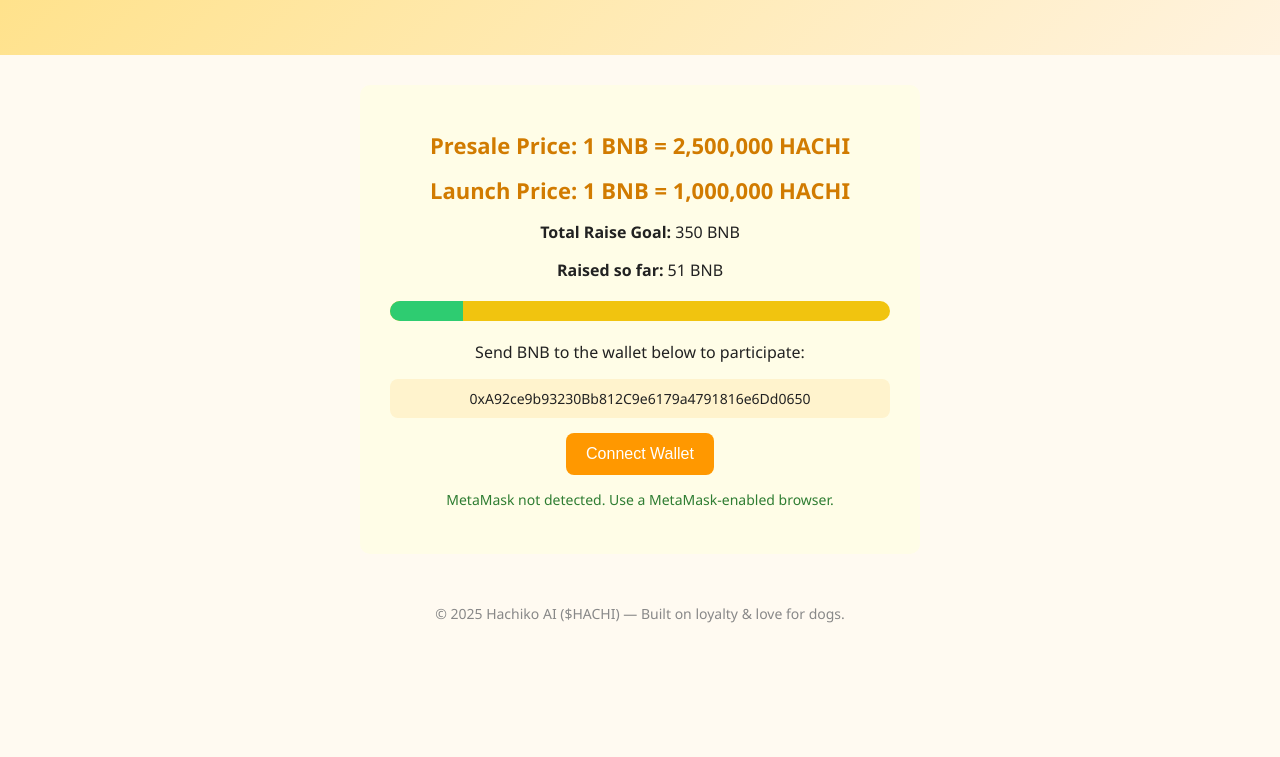
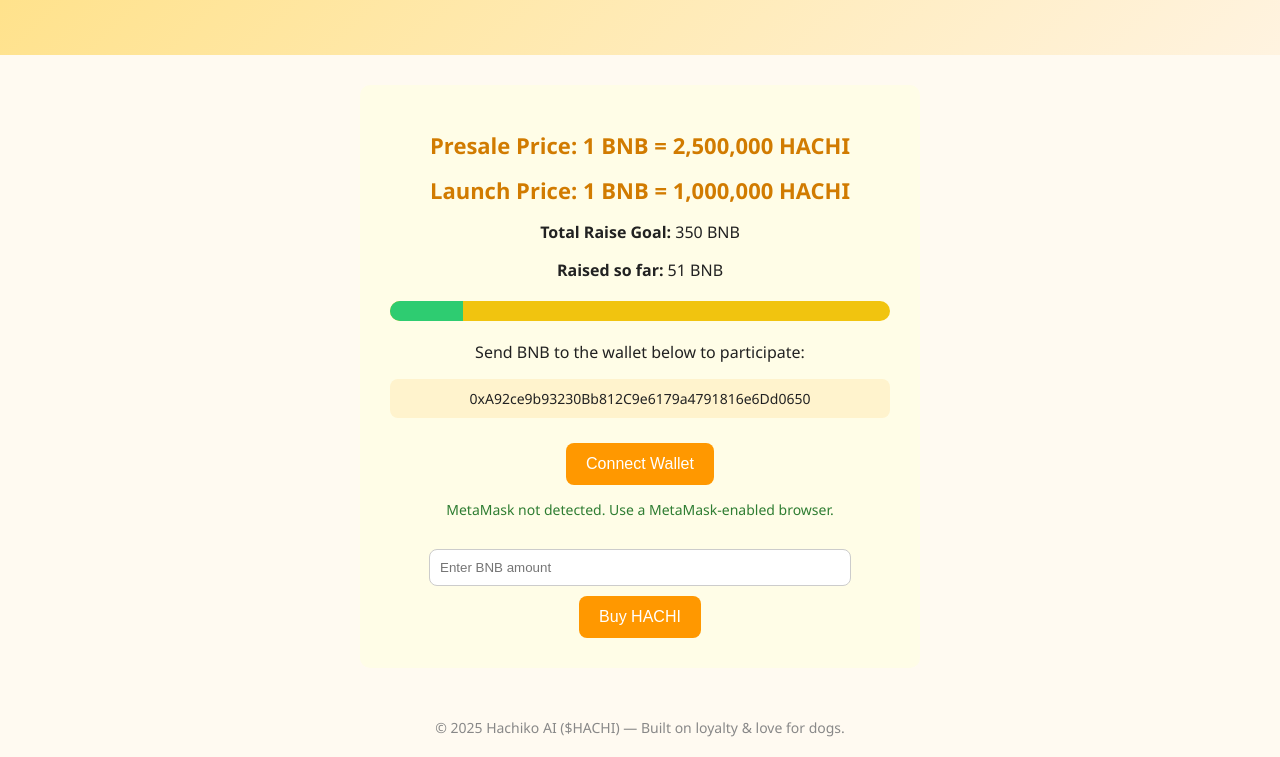
Before and after one commit to hachikoai/hachiko-website, a plain HTML site: page hachiko_presale_page.html in a window 1280 px wide. Both pictures are taken after a click on the button "Connect Wallet". Shown: the part 158-915 px from the top of the page. Before the commit the page ends 801 px from the top, so only its background shows below. Drawn offline with Linux system fonts and the light colour scheme.

Commit message:
Add files via upload

```diff
--- a/hachiko_presale_page.html
+++ b/hachiko_presale_page.html
@@ -61,6 +61,13 @@
       margin: 15px 0;
       font-size: 14px;
     }
+    input[type="number"] {
+      padding: 10px;
+      width: 80%;
+      margin-top: 15px;
+      border-radius: 8px;
+      border: 1px solid #ccc;
+    }
     button {
       background: #ff9800;
       color: white;
@@ -68,6 +75,7 @@
       font-size: 16px;
       border: none;
       border-radius: 8px;
+      margin-top: 10px;
       cursor: pointer;
     }
     #walletAddress, #bnbBalance {
@@ -102,6 +110,10 @@
   <button onclick="connectWallet()">Connect Wallet</button>
   <div id="walletAddress"></div>
   <div id="bnbBalance"></div>
+
+  <input type="number" id="bnbAmount" placeholder="Enter BNB amount" step="0.01" min="0.01" />
+  <button onclick="sendBNB()">Buy HACHI</button>
+  <div id="status"></div>
 </div>
 
 <footer>
@@ -110,6 +122,7 @@
 
 <script>
   let web3;
+  let userAddress;
 
   async function connectWallet() {
     if (window.ethereum) {
@@ -117,11 +130,10 @@
         await window.ethereum.request({ method: 'eth_requestAccounts' });
         web3 = new Web3(window.ethereum);
         const accounts = await web3.eth.getAccounts();
-        const address = accounts[0];
-        document.getElementById('walletAddress').innerText = 'Connected: ' + address;
+        userAddress = accounts[0];
+        document.getElementById('walletAddress').innerText = 'Connected: ' + userAddress;
 
-        // Fetch and display BNB balance
-        const balanceWei = await web3.eth.getBalance(address);
+        const balanceWei = await web3.eth.getBalance(userAddress);
         const balanceBNB = web3.utils.fromWei(balanceWei, 'ether');
         document.getElementById('bnbBalance').innerText = 'BNB Balance: ' + parseFloat(balanceBNB).toFixed(4);
       } catch (error) {
@@ -131,6 +143,31 @@
       document.getElementById('walletAddress').innerText = 'MetaMask not detected. Use a MetaMask-enabled browser.';
     }
   }
+
+  async function sendBNB() {
+    const amount = document.getElementById('bnbAmount').value;
+    const status = document.getElementById('status');
+    if (!web3 || !userAddress) {
+      status.innerText = 'Please connect your wallet first.';
+      return;
+    }
+    if (!amount || amount <= 0) {
+      status.innerText = 'Enter a valid BNB amount.';
+      return;
+    }
+    const toAddress = "0xA92ce9b93230Bb812C9e6179a4791816e6Dd0650";
+    const amountWei = web3.utils.toWei(amount, 'ether');
+    try {
+      await web3.eth.sendTransaction({
+        from: userAddress,
+        to: toAddress,
+        value: amountWei
+      });
+      status.innerText = 'Transaction sent successfully!';
+    } catch (error) {
+      status.innerText = 'Transaction failed or cancelled.';
+    }
+  }
 </script>
 
 </body>
```
